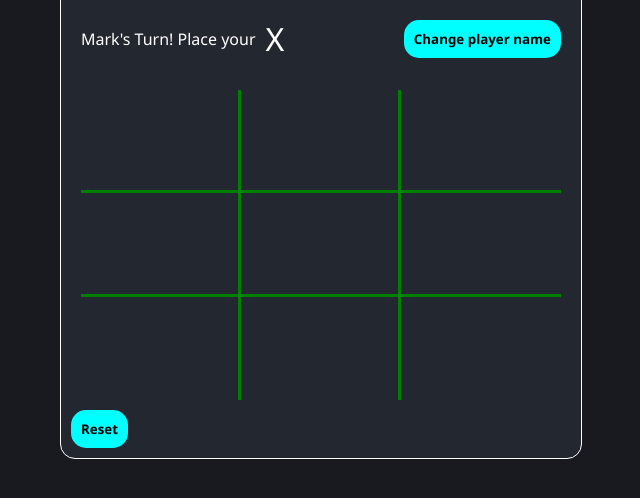
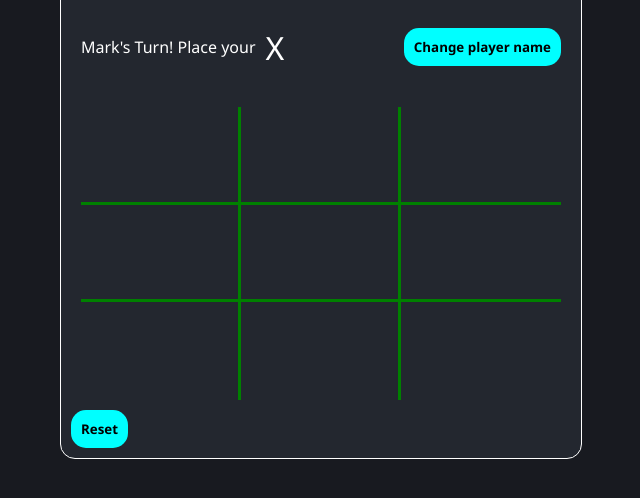
Before and after one commit to SkipperShark/odin-js-tic-tac-toe, a website: page index.html in a window 1280 px wide. Shown: the part 202-700 px from the top of the page, without its empty margins (319-959 px from the left). Drawn offline with Linux system fonts and the light colour scheme.

Commit message:
janky UI behaviour fix

```diff
--- a/styles.css
+++ b/styles.css
@@ -83,7 +83,7 @@ button {
     border-radius: 15px;
 
     display: grid;
-    grid-template-rows: max-content max-content 1fr max-content;
+    grid-template-rows: max-content 100px 1fr max-content;
     grid-template-areas:
         "header"
         "info"
```
